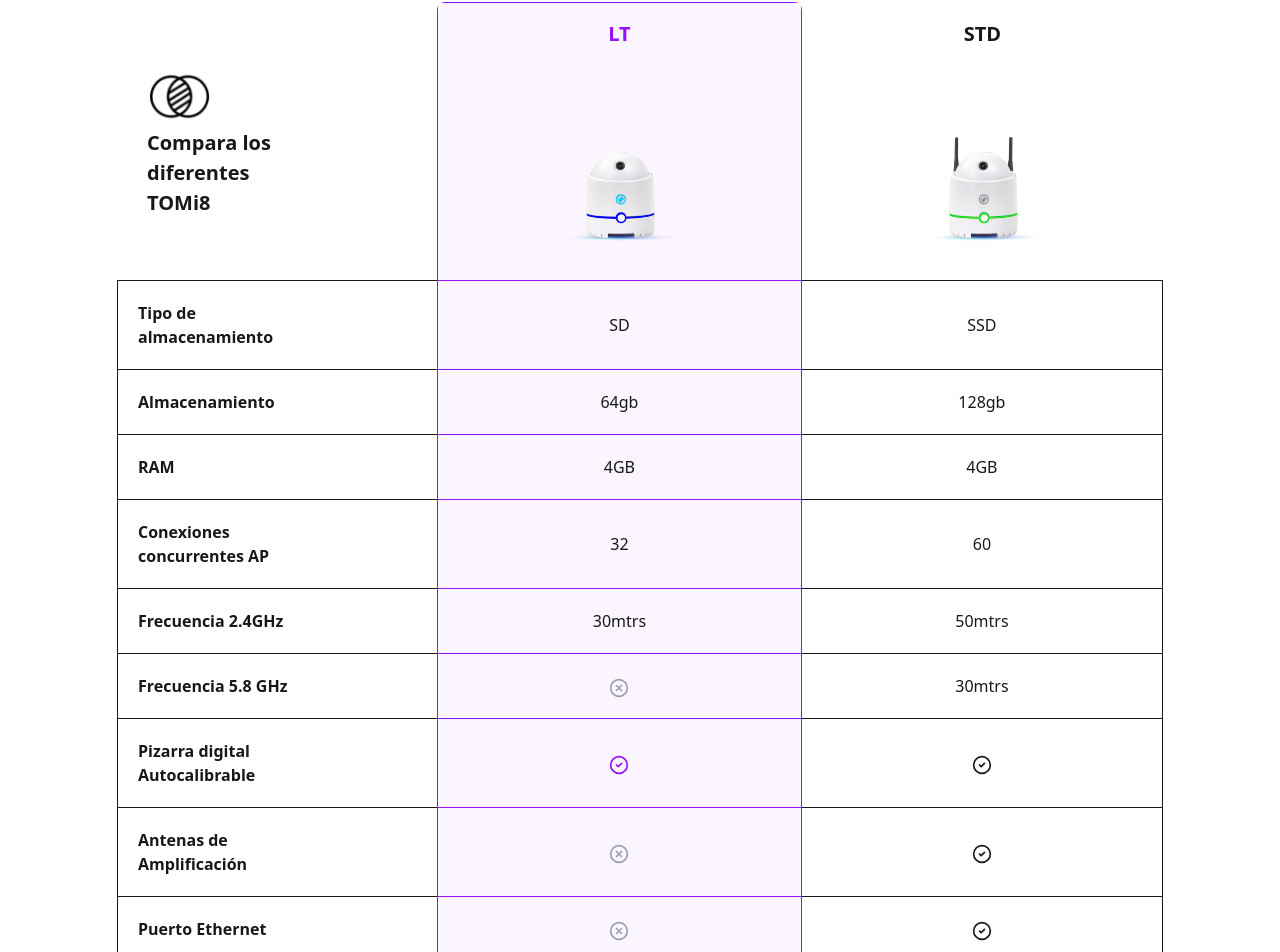
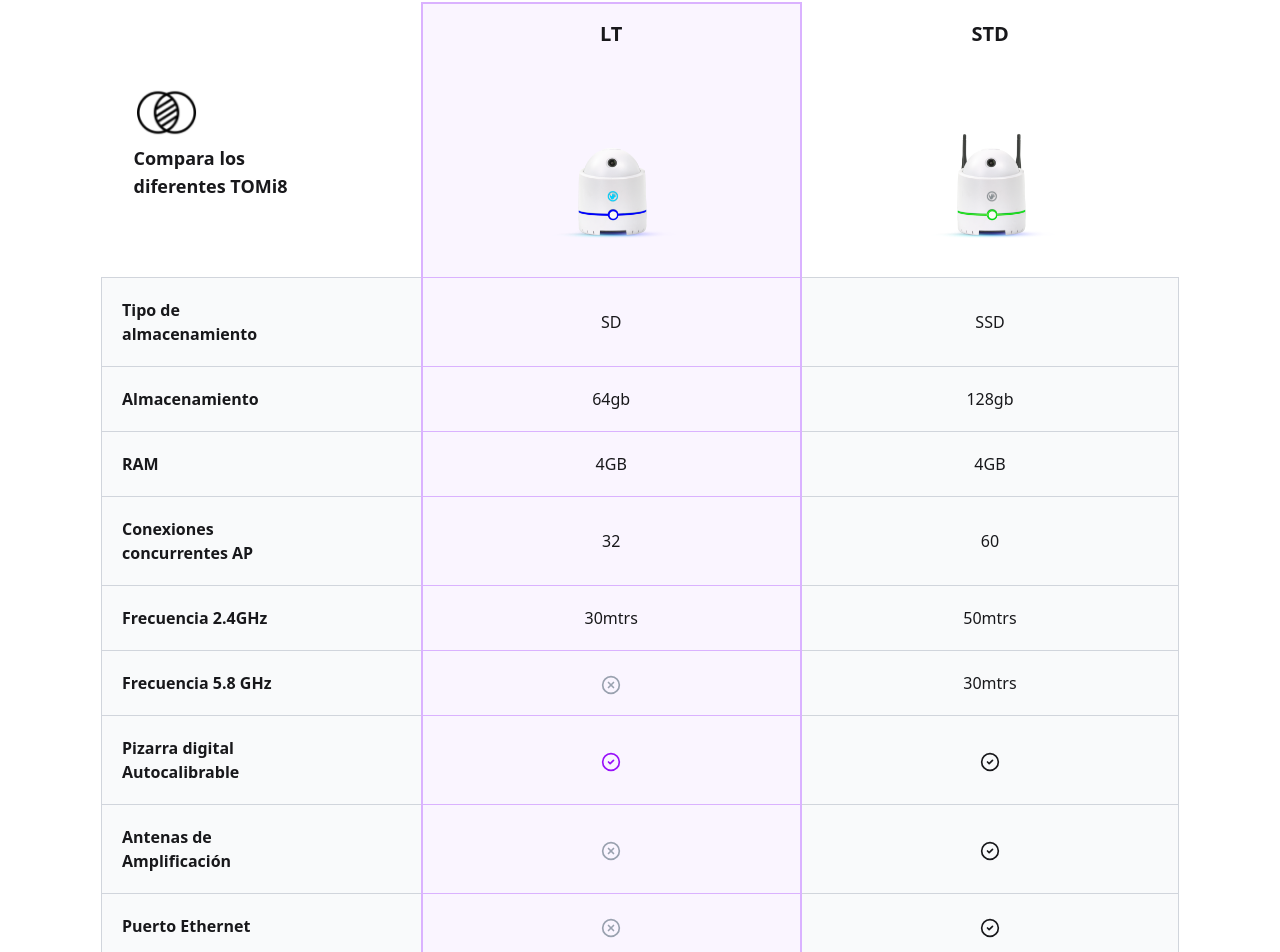
Before and after one commit to sr-roboto/TOMI8-LandingPage, a React (Vite) app: page / in a window 1280 px wide. Shown: the part 1196-2148 px from the top of the page. Built offline with nearby package versions, Linux system fonts and the light colour scheme.

Commit message:
Mejorar la tabla de comparación con ajustes de estilo y agregar componente Footer

```diff
--- a/src/components/ComparisonTable.jsx
+++ b/src/components/ComparisonTable.jsx
@@ -16,13 +16,13 @@
 
   return (
     <div className="overflow-x-auto scrollbar px-4 pt-16 pb-[25px]">
-      <table className="min-w-full text-blue-black border-separate border-spacing-0 px-4">
+      <table className="min-w-full px-4 border-spacing-0">
         <thead>
           <tr>
             <th>
-              <div className="text-left px-[20px] md:px-[30px]">
+              <div className="text-left px-5 md:px-8">
                 <img src={compare} alt="Compare Icon" className="h-16 w-16" />
-                <p className="text-[20px] font-black max-w-[170px]">
+                <p className="text-lg font-black max-w-43">
                   Compara los diferentes TOMi8
                 </p>
               </div>
@@ -30,29 +30,23 @@
             <th
               className={
                 selectedStorage === 'LT'
-                  ? ' border-t border-x border-purple-600 rounded-t-lg'
+                  ? 'border-t-2 border-l-2 border-r-2 border-purple-300 rounded-t-lg '
                   : ''
               }
             >
               <div
                 className={`py-4 ${
-                  selectedStorage === 'LT' ? 'bg-purple-50' : ''
+                  selectedStorage === 'LT' ? 'bg-purple-50   ' : ''
                 }`}
               >
-                <p
-                  className={`text-[20px] font-black mb-[50px] ${
-                    selectedStorage === 'LT' ? 'text-purple-600' : ''
-                  }`}
-                >
-                  LT
-                </p>
+                <p className="text-xl font-black mb-12 ">LT</p>
                 <img src={tomiLt} alt="TOMi8 LT" className="mx-auto" />
               </div>
             </th>
             <th
               className={
                 selectedStorage === 'STD'
-                  ? 'border-t border-x border-purple-600 rounded-t-lg'
+                  ? 'border-t-2 border-l-2 border-r-2 border-purple-300 rounded-t-lg'
                   : ''
               }
             >
@@ -61,33 +55,26 @@
                   selectedStorage === 'STD' ? 'bg-purple-50' : ''
                 }`}
               >
-                <p
-                  className={`text-[20px] font-black mb-[50px] ${
-                    selectedStorage === 'STD' ? 'text-purple-600' : ''
-                  }`}
-                >
-                  STD
-                </p>
+                <p className="text-xl font-black mb-12 ">STD</p>
                 <img src={tomiStd} alt="TOMi8 STD" className="mx-auto" />
               </div>
             </th>
           </tr>
         </thead>
-        <tbody>
+        <tbody className="bg-gray-50">
           {comparisonData.map((row, index) => (
             <tr key={index}>
-              <td className="relative border-t border-l px-4 md:w-[320px] md:p-5 overflow-hidden">
+              <td className="relative border-gray-300 border-t border-l px-4 md:w-[320px] md:p-5 overflow-hidden">
                 <span className="font-bold max-w-[180px] inline-block">
                   {row.feature}
                 </span>
               </td>
               <td
-                className={`relative text-center py-5 border-t border-x
-                  ${
-                    selectedStorage === 'LT'
-                      ? 'border-l border-r border-purple-600 bg-purple-50 '
-                      : 'border-l border-r'
-                  }`}
+                className={`relative text-center py-5 border-t ${
+                  selectedStorage === 'LT'
+                    ? 'border-l-2 border-r-2 border-purple-300 bg-purple-50'
+                    : 'border-l border-r border-gray-300'
+                }`}
               >
                 {typeof row.lt === 'boolean' ? (
                   row.lt ? (
@@ -100,20 +87,15 @@
                     <CircleX className="inline h-5 text-gray-400" />
                   )
                 ) : (
-                  <span
-                    className={selectedStorage === 'LT' ? 'font-medium' : ''}
-                  >
-                    {row.lt}
-                  </span>
+                  <span>{row.lt}</span>
                 )}
               </td>
               <td
-                className={`relative text-center py-5 border-t border-r
-                  ${
-                    selectedStorage === 'STD'
-                      ? 'border-r border-l border-purple-600 bg-purple-50'
-                      : ''
-                  }`}
+                className={`relative text-center py-5 border-t ${
+                  selectedStorage === 'STD'
+                    ? 'border-l-2 border-r-2 border-purple-300 bg-purple-50'
+                    : 'border-l border-r border-gray-300'
+                }`}
               >
                 {typeof row.std === 'boolean' ? (
                   row.std ? (
@@ -126,30 +108,26 @@
                     <CircleX className="inline h-5 text-gray-400" />
                   )
                 ) : (
-                  <span
-                    className={selectedStorage === 'STD' ? 'font-medium' : ''}
-                  >
-                    {row.std}
-                  </span>
+                  <span>{row.std}</span>
                 )}
               </td>
             </tr>
           ))}
           {/* Última fila para cerrar el borde inferior */}
           <tr>
-            <td className="border-b border-l h-1"></td>
+            <td className="border-b border-l h-1 border-gray-300"></td>
             <td
-              className={`border-b h-1 ${
+              className={`h-1 ${
                 selectedStorage === 'LT'
-                  ? 'border-b border-l border-r border-purple-600 rounded-b-lg'
-                  : 'border-l border-r'
+                  ? 'border-b-2 border-l-2 border-r-2 border-purple-300 rounded-b-lg'
+                  : 'border-b border-l border-r border-gray-300'
               }`}
             ></td>
             <td
-              className={`border-b h-1 ${
+              className={`h-1 ${
                 selectedStorage === 'STD'
-                  ? 'border-b border-l border-r border-purple-600 rounded-b-lg'
-                  : 'border-r'
+                  ? 'border-b-2 border-l-2 border-r-2 border-purple-300 rounded-b-lg'
+                  : 'border-b border-r border-gray-300'
               }`}
             ></td>
           </tr>
--- /dev/null
+++ b/src/components/Footer.jsx
@@ -0,0 +1,7 @@
+import React from 'react';
+
+function Footer() {
+  return <div></div>;
+}
+
+export default Footer;
```
